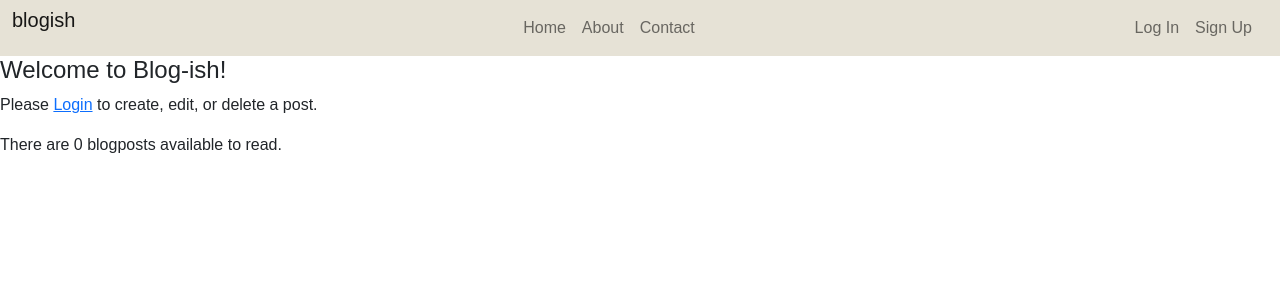
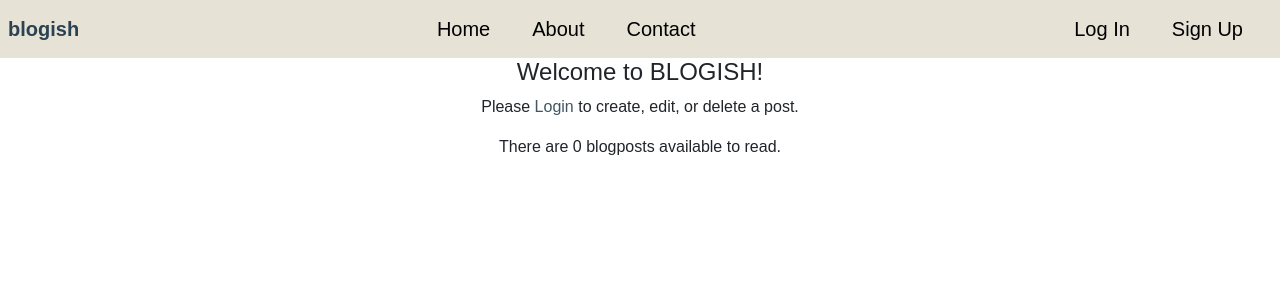
Before and after one commit to codebygrace/blogish, a Django app: page / in a window 1280 px wide. Shown: the top 300 px of the page. Run offline with Django 4.2, Linux system fonts and the light colour scheme; data that the repository does not hold is empty; some libraries are stand-ins or nearby versions; some web fonts are replaced.

Commit message:
added template page and navbar styling and alignment

```diff
--- a/blogposts/static/css/main.css
+++ b/blogposts/static/css/main.css
@@ -6,7 +6,85 @@
     font-family: 'Inria Sans', sans-serif;
 }
 
+a {
+    text-decoration: none;
+    color: rgba(44, 66, 81, 0.90);
+}
+
+a:hover {
+    color: inherit;
+    text-decoration: underline;
+}
+
+.flex {
+    display: flex;
+}
+
 /* NAVBAR */
 .navbar {
     background-color: rgba(205, 198, 174, 0.5);
+    font-size: 20px;
 }
+
+.nav-container {
+    padding: 0.5rem;
+}
+
+.blogish-logo {
+    color: #2C4251;
+    cursor: pointer;
+    font-weight: 700;
+}
+
+.nav-link {
+    color: #000;
+    border: 5px solid transparent;
+    border-radius: 5px;
+    margin: 0 0.5rem;
+    padding: 1px;
+}
+
+.nav-link:hover {
+    background-color: #2C4251;
+    color: #FFF;
+}
+
+/* TEMPLATE */
+.page-container {
+    flex-direction: column;
+    justify-content: center;
+    align-items: center;
+}
+
+.post-item {
+    background-color:rgba(205, 198, 174, 0.5);
+    border: 5px solid #2C4251;
+    border-radius: 15px;
+    padding: 1rem;
+    width: 200px;
+    height: 200px;
+    flex-direction: column;
+    justify-content: center;
+}
+
+.post-item > * {
+    margin-bottom: 2px;
+}
+
+.post-link {
+    font-size: 20px;
+    font-weight: 700;
+    color: rgba(44, 66, 81, 0.85);
+}
+
+.post-link:hover {
+    color: #2C4251;
+}
+
+.post-author {
+    font-style: italic;
+}
+
+.post-date {
+    color: rgba(0, 0, 0, 0.50);
+}
--- a/blogposts/templates/base.html
+++ b/blogposts/templates/base.html
@@ -22,9 +22,7 @@
     {% if request.user.is_authenticated %}
     <nav class="navbar navbar-expand-lg mx-auto py-0">
         <div class="container-fluid">
-            <a href="{% url 'index' %}" class="navbar-brand">
-                <p class="blogish-logo">blogish</p>
-            </a>
+            <a href="{% url 'index' %}" class="blogish-logo">blogish</a>
             <button class="navbar-toggler" type="button" data-bs-toggle="collapse" data-bs-target="#navbarText" aria-controls="navbarText" aria-expanded="false" aria-label="Toggle navigation">
                 <span class="navbar-toggler-icon"></span>
             </button>
@@ -50,10 +48,8 @@
     </nav>
     {% else %}
     <nav class="navbar navbar-expand-lg mx-auto py-0">
-        <div class="container-fluid">
-            <a href="{% url 'index' %}" class="navbar-brand">
-                <p class="blogish-logo">blogish</p>
-            </a>
+        <div class="nav-container container-fluid">
+            <a href="{% url 'index' %}" class="blogish-logo">blogish</a>
             <button class="navbar-toggler" type="button" data-bs-toggle="collapse" data-bs-target="#navbarText" aria-controls="navbarText" aria-expanded="false" aria-label="Toggle navigation">
                 <span class="navbar-toggler-icon"></span>
             </button>
--- a/blogposts/templates/blogposts/template.html
+++ b/blogposts/templates/blogposts/template.html
@@ -1,11 +1,14 @@
 {% extends 'base.html' %}
+
+{% block title %} Home - Blogish {% endblock %}
 
 {% block content %}
     {% if request.user.is_authenticated %}
+        <main class="page-container flex">
             <h4 class="welcome">
-            Welcome to Blog-ish!
+                Welcome to BLOGISH!
             </h4>
-        <p class="you-are">You are logged in as {{ request.user.username }}.<a href="{% url 'auth_logout' %}" class="not-you">Not you?</a></p>
+            <p class="you-are">You are logged in as {{ request.user.username }}. <a href="{% url 'auth_logout' %}" class="not-you">Not you?</a> </p>
 
             <p class="post-count">There are {{ count }} blogposts available to read.</p>
 
@@ -15,14 +18,17 @@
                 {% for post in posts %}
                     <div class="post-item">
                         <a href="{% url 'post' post.id %}" class="post-link">{{ post.title }}</a>
+                        <br>
                         <p class="post-author">{{ post.author }}</p>
                         <p class="post-date">{{ post.publish_date }}</p>
                     </div>
                 {% endfor %}
             </div>
+        </main>
     {% else %}
+        <main class="page-container flex">
             <h4 class="welcome">
-            Welcome to Blog-ish!
+                Welcome to BLOGISH!
             </h4>
 
             <p class="login-cta">
@@ -33,12 +39,14 @@
 
             <div class="post-container flex">
                 {% for post in posts %}
-                <div class="post-item">
+                    <div class="post-item flex">
                         <a href="{% url 'post' post.id %}" class="post-link">{{ post.title }}</a>
+                        <br>
                         <p class="post-author">{{ post.author }}</p>
                         <p class="post-date">{{ post.publish_date }}</p>
                     </div>
                 {% endfor %}
             </div>
+        </main>
     {% endif %}
 {% endblock %}
```
Lines whose indentation alone changed are shown as unchanged.
